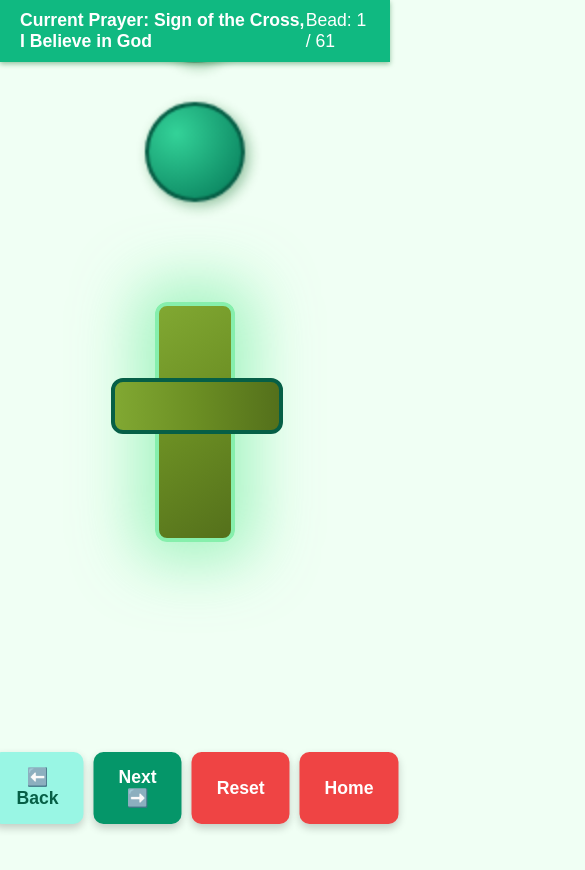
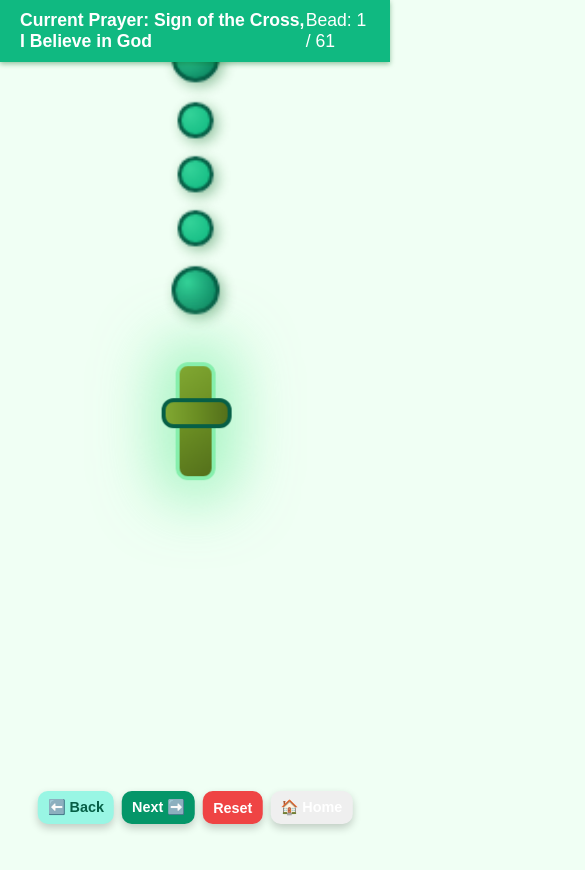
Before and after one commit to SamproCompany/rosary-online, a plain HTML site: page green.html in a window 390 px wide. Shown: the whole page, 585 px wide, since content can reach past the window. After the commit the page ends 844 px from the top, so only its background shows below. Drawn offline with Linux system fonts and the light colour scheme.

Commit message:
Update green.html

```diff
--- a/green.html
+++ b/green.html
@@ -2,23 +2,23 @@
 <html lang="en">
 <head>
 <meta charset="UTF-8" />
-<meta name="viewport" content="width=device-width, initial-scale=1.0" />
-<title>Rosary: Green Nature</title>
+<meta name="viewport" content="width=device-width, initial-scale=1.0, maximum-scale=1.0, user-scalable=no" />
+<title>Rosary: Green Nature (Responsive)</title>
 <style>
 /* --- COLOR VARIABLES FOR GREEN (NATURE) --- */
 :root {
-    --green-bg: #f0fff4; /* Very light background, like morning dew */
-    --green-shadow: rgba(5, 102, 33, 0.4); /* Shadow with a hint of green */
-    --bead-dark: #065F46; /* Dark forest green */
-    --bead-light: #34D399; /* Medium mint/emerald */
-    --bead-accent-small: #10B981; /* Light grassy green */
-    --bead-accent-large: #047857; /* Darker green (Emerald) */
-    --crucifix-color: #6B8E23; /* Olive green (wood) */
-    --status-bg: #10B981; /* Main green accent for status bar */
-    --active-glow: #86EFAC; /* Bright, glowing green */
-    --control-bg-next: #059669; /* Medium green (Next) */
-    --control-bg-prev: #99F6E4; /* Light turquoise (Back) */
-    --control-bg-reset: #EF4444; /* Red for reset (contrast) */
+    --green-bg: #f0fff4;
+    --green-shadow: rgba(5, 102, 33, 0.4);
+    --bead-dark: #065F46;
+    --bead-light: #34D399;
+    --bead-accent-small: #10B981;
+    --bead-accent-large: #047857;
+    --crucifix-color: #6B8E23;
+    --status-bg: #10B981;
+    --active-glow: #86EFAC;
+    --control-bg-next: #059669;
+    --control-bg-prev: #99F6E4;
+    --control-bg-reset: #EF4444;
 }
 
 /* --- Basic Styles --- */
@@ -36,10 +36,10 @@ flex-direction: column;
 justify-content: flex-start;
 align-items: center;
 min-height: 100vh;
-background-color: var(--green-bg); /* GREEN BACKGROUND */
+background-color: var(--green-bg);
 color: #333;
 padding-top: 50px;
-overflow: hidden;
+overflow: hidden; /* Kontroluje overflow, aby uniknąć paska przewijania przy zoomie */
 user-select: none;
 }
 h1 {
@@ -53,7 +53,7 @@ position: fixed;
 top: 0;
 left: 0;
 width: 100%;
-background-color: var(--status-bg); /* GREEN STATUS BAR */
+background-color: var(--status-bg);
 color: white;
 padding: 10px 20px;
 display: flex;
@@ -69,45 +69,47 @@ font-weight: bold;
 color: white
 }
 
-/* --- Main Container --- */
+/* --- Main Container (RESPONSYWNY) --- */
 .rosary-container {
 position: absolute;
-width: 800px;
-height: 1200px;
+width: 90vmin; /* Odpowiednik 800px w Vmin */
+height: calc(1.5 * 90vmin); /* Odpowiednik 1200px (1.5x szerokości) */
 transition: transform 0.6s cubic-bezier(0.65, 0.05, 0.36, 1);
 top: 50%;
 left: 50%;
 transform: translate(-50%, -50%);
 will-change: transform;
+z-index: 100;
 }
 
-/* --- Loop and Pendant (no change in geometry) --- */
+/* --- Loop (w %) --- */
 .loop {
 position: absolute;
 top: 0;
 left: 50%;
 transform: translateX(-50%);
-width: 760px;
-height: 760px;
+width: 95%; /* 760/800 = 95% */
+height: 63.33%; /* 760/1200 = 63.33% */
 border-radius: 50%;
 }
 
+/* --- Pendant (w %) --- */
 .pendant {
 position: absolute;
-top: 740px;
+top: 61.66%; /* 740/1200 = 61.66% */
 left: 50%;
 transform: translateX(-50%);
 display: flex;
 flex-direction: column;
 align-items: center;
-gap: 20px;
+gap: 2.5vmin; /* 20px -> 2.5vmin */
 z-index: 5;
 }
 
-/* --- Green Beads Style --- */
+/* --- Green Beads Style (w VMIN) --- */
 .bead {
 border-radius: 50%;
-border: 2px solid var(--bead-dark); /* Dark green border */
+border: 2px solid var(--bead-dark);
 transition: all 0.2s ease-in-out;
 cursor: pointer;
 position: relative;
@@ -126,33 +128,30 @@ transform: none !important;
 }
 
 .bead.small {
-width: 36px;
-height: 36px;
-/* Gradient for small beads (Grassy green) */
+width: 4.5vmin; /* 36px/800px * 90vmin */
+height: 4.5vmin;
 background: radial-gradient(circle at 30% 30%, var(--bead-light), var(--bead-accent-small));
 }
 
 .bead.large {
-width: 50px;
-height: 50px;
-/* Gradient for large beads (Emerald) */
+width: 6.25vmin; /* 50px/800px * 90vmin */
+height: 6.25vmin;
 background: radial-gradient(circle at 30% 30%, var(--bead-light), var(--bead-accent-large));
 }
 
-/* --- Cross (Olive wood) --- */
+/* --- Cross (w VMIN) --- */
 .cross {
-width: 40px;
-height: 120px;
-background-color: var(--crucifix-color); /* Olive green */
+width: 5vmin; /* 40px */
+height: 15vmin; /* 120px */
+background-color: var(--crucifix-color);
 position: relative;
 border-radius: 6px;
 cursor: pointer;
 transition: all 0.2s ease-in-out;
-margin-top: 30px;
+margin-top: 3.75vmin; /* 30px */
 box-shadow: 4px 4px 10px var(--green-shadow);
 transform: none !important;
 border: 2px solid var(--bead-dark);
-/* Gradient for an olive wood effect */
 background: linear-gradient(145deg, #81A832, #6B8E23, #54701B);
 will-change: transform, box-shadow;
 }
@@ -160,10 +159,10 @@ will-change: transform, box-shadow;
 .cross::before {
 content: '';
 position: absolute;
-top: 36px;
-left: -24px;
-width: 82px;
-height: 24px;
+top: 30%; /* 36px / 120px */
+left: -60%; /* -24px / 40px */
+width: 205%;
+height: 20%;
 background-color: var(--crucifix-color);
 border-radius: 6px;
 border: 2px solid var(--bead-dark);
@@ -172,7 +171,7 @@ background: linear-gradient(90deg, #81A832, #6B8E23, #54701B);
 
 /* --- Active State (Glowing Green) --- */
 .active {
-box-shadow: 0 0 30px 10px rgba(134, 239, 172, 0.7); /* Bright glow effect */
+box-shadow: 0 0 30px 10px rgba(134, 239, 172, 0.7);
 border-color: var(--active-glow);
 z-index: 100;
 }
@@ -181,18 +180,23 @@ box-shadow: 0 0 30px 10px rgba(134, 239, 172, 0.7);
 border-color: var(--active-glow);
 }
 
-/* --- Buttons (Green theme) --- */
+/* --- Buttons (Responsywne centrowanie) --- */
 .controls {
 position: fixed;
 bottom: 40px;
 z-index: 200;
 display: flex;
 gap: 15px;
+/* Poprawione centrowanie */
+left: 50%;
+transform: translateX(-50%);
+width: 90%;
+justify-content: center;
 }
 
 .control-button {
-font-size: 1.1rem;
-padding: 15px 25px;
+font-size: 1rem; /* Mniejszy font na mniejszych ekranach */
+padding: 10px 15px;
 color: white;
 border: none;
 border-radius: 10px;
@@ -200,6 +204,7 @@ cursor: pointer;
 box-shadow: 0 4px 8px rgba(0,0,0,0.2);
 transition: background-color 0.15s, transform 0.1s;
 font-weight: 600;
+white-space: nowrap;
 }
 
 .control-button:hover {
@@ -211,39 +216,37 @@ transform: translateY(0);
 
 /* --- Button Colors --- */
 #prev-bead {
-background-color: var(--control-bg-prev); /* Light turquoise */
-color: var(--bead-dark); /* Dark text */
+background-color: var(--control-bg-prev);
+color: var(--bead-dark);
 }
 #prev-bead:hover {
 background-color: #6EE7B7;
 }
 
 #next-bead {
-background-color: var(--control-bg-next); /* Medium green */
+background-color: var(--control-bg-next);
 }
 #next-bead:hover {
 background-color: #047857;
 }
 
 #reset-bead {
-background-color: var(--control-bg-reset); /* Red (contrast for warning) */
+background-color: var(--control-bg-reset);
 }
 #reset-bead:hover {
 background-color: #D94444;
 }
 
+/* Poprawione media query */
 @media (max-width: 600px) {
   .controls{
     bottom: 20px;
-    left: 50%;
-    transform: translateX(-50%);
-    gap: 10px;
+    width: 95%;
+    gap: 8px;
   }
-  .rosary-container{
-    top: 50%;
-    left: 50%;
-    transform: translate(-50%, -50%);
-    margin-left: 0;
+  .control-button {
+    font-size: 0.9rem;
+    padding: 8px 10px;
   }
 }
 
@@ -266,7 +269,7 @@ background-color: #D94444;
 <button id="prev-bead" class="control-button">⬅️ Back</button>
 <button id="next-bead" class="control-button">Next ➡️</button>
 <button id="reset-bead" class="control-button">Reset</button>
-<button id="reset-bead" class="control-button" onclick="location.replace('index.html')">Home</button>
+<button class="control-button" onclick="location.replace('index.html')">🏠 Home</button>
 </div>
 
 <script>
@@ -283,7 +286,30 @@ const prayerNameEl = document.getElementById('prayer-name');
 const counterEl = document.getElementById('counter');
 const beadPositions = new Array(61);
 
-// --- SEQUENCE AND PRAYER NAMES ---
+// --- STAŁE WZGLĘDNE (RELATYWNE) DLA POZYCJONOWANIA ---
+// Definicja geometrii różańca w skali bazowej 800x1200px
+const ROSARY_WIDTH_BASE = 800;
+const RADIUS_INNER_BASE = 340; // 380 (promień pętli) - 40 (dla koralików) = 340
+const LOOP_CENTER_X_BASE = 400;
+const LOOP_CENTER_Y_BASE = 380; // 760 / 2 = 380
+const PENDANT_TOP_OFFSET_BASE = 740; // Początek wisiora
+const PENDANT_X_CENTER_BASE = 400;
+
+// Rozmiary koralików w bazie
+const BEAD_SIZE_SMALL_BASE = 36;
+const BEAD_SIZE_LARGE_BASE = 50;
+const CROSS_HEIGHT_BASE = 120;
+
+
+// --- DYNAMICZNE OBLICZANIE SKALI ---
+function calculateScaleFactor() {
+    // Oblicza, o ile razy rosaryContainer jest mniejszy niż baza 800px
+    const currentContainerWidth = rosaryContainer.offsetWidth;
+    // Współczynnik skalowania: bieżący rozmiar / rozmiar bazowy
+    return currentContainerWidth / ROSARY_WIDTH_BASE;
+}
+
+// --- SEQUENCE AND PRAYER NAMES (bez zmian) ---
 const initialPendantSequence = ['large', 'small', 'small', 'small', 'large'];
 const loopSequence = [];
 for (let i = 0; i < 5; i++) {
@@ -294,57 +320,64 @@ loopSequence.push('small');
 }
 const totalBeads = 61;
 let currentBeadIndex = 0;
-// Sequence of prayers for each of the 61 points (index 0 to 60)
 const prayerSequenceNames = [
-"Sign of the Cross, I Believe in God", // Index 0: Cross
-"Our Father (Intro)", // Index 1: First large bead of the pendant
-"Hail Mary (1/3)", // Index 2
-"Hail Mary (2/3)", // Index 3
-"Hail Mary (3/3)", // Index 4
-"Glory Be / Our Father (Mystery 1)", // Index 5: Second large bead (Transition to loop)
-// Loop (5 Decades)
+    "Sign of the Cross, I Believe in God",
+    "Our Father (Intro)",
+    "Hail Mary (1/3)",
+    "Hail Mary (2/3)",
+    "Hail Mary (3/3)",
+    "Glory Be / Our Father (Mystery 1)",
     ...Array.from({length: 5}, (_, i) => [
-`Our Father (Mystery ${i+1})`, // Large bead
-...Array(10).fill(`Hail Mary (Decade ${i+1})`), // 10 small beads
+        `Our Father (Mystery ${i+1})`,
+        ...Array(10).fill(`Hail Mary (Decade ${i+1})`),
     ]).flat().slice(0, 55)
 ];
 
-// --- GENERATION OF THE ROSARY (Scale 2x) ---
-const scaleMultiplier = 2;
-const radius = 180 * scaleMultiplier;
-const centerX = 190 * scaleMultiplier;
-const centerY = 190 * scaleMultiplier;
+// --- GENEROWANIE RÓŻAŃCA (RESPONSYWNE) ---
+function generateRosary() {
+    // Wyczyść kontenery
+    loopContainer.innerHTML = '';
+    pendantContainer.innerHTML = '';
+
+    const scale = calculateScaleFactor();
+    // Dynamicznie skalowane wymiary
+    const radius = RADIUS_INNER_BASE * scale;
+    const centerX = LOOP_CENTER_X_BASE * scale;
+    const centerY = LOOP_CENTER_Y_BASE * scale;
     const angleIncrement = (2 * Math.PI) / loopSequence.length;
-const pendantTopOffset = 740;
-const pendantXCenter = 400;
+    const pendantTopOffset = PENDANT_TOP_OFFSET_BASE * scale;
+    const pendantXCenter = PENDANT_X_CENTER_BASE * scale;
 
-// 1. Generate the loop (Prayer indices 6 to 60)
+
+    // 1. Generowanie pętli (Indeksy modlitwy 6 do 60)
     loopSequence.forEach((type, index) => {
         const bead = document.createElement('div');
         bead.className = `bead ${type}`;
         const prayerIndex = index + 6;
         bead.dataset.index = prayerIndex;
 
+        // Obliczenia kątów są takie same, ale wartości X i Y zależą od przeskalowanego promienia
         const startAngle = (3 * Math.PI / 2) - (angleIncrement * (loopSequence.length / 2)) - angleIncrement;
         const finalAngle = startAngle + (index * angleIncrement);
 
         const x = centerX + radius * Math.cos(finalAngle);
         const y = centerY + radius * Math.sin(finalAngle);
 
+        // Pozycje w jednostkach PX WZGLĘDEM responsywnego rosaryContainer
         bead.style.left = `${x}px`;
         bead.style.top = `${y}px`;
         loopContainer.appendChild(bead);
+        // Zapis pozycji dla funkcji zoom
         beadPositions[prayerIndex] = { x: x, y: y };
     });
 
-// 2. Generate the pendant and Cross (Prayer indices 0 to 5)
+    // 2. Generowanie wisiora i Krzyża (Indeksy modlitwy 0 do 5)
     const crossElement = document.createElement('div');
     crossElement.className = 'cross';
     crossElement.dataset.index = 0;
     pendantContainer.appendChild(crossElement);
 
     const physicalPendantBeads = [...initialPendantSequence].reverse();
-const pendantElements = [];
 
     physicalPendantBeads.forEach((type, index) => {
         const bead = document.createElement('div');
@@ -352,25 +385,31 @@ bead.className = `bead ${type}`;
         const prayerIndex = physicalPendantBeads.length - index;
         bead.dataset.index = prayerIndex;
         pendantContainer.insertBefore(bead, crossElement);
-pendantElements.push({element: bead, index: prayerIndex, size: type === 'large' ? 50 : 36});
-});
-pendantElements.reverse();
-// Pendant positions
-pendantElements.forEach(item => {
-const beadY = item.element.offsetTop;
-beadPositions[item.index] = {
-x: pendantXCenter,
-y: pendantTopOffset + beadY + (item.size / 2)
-};
     });
 
-// Cross (Index 0)
+    // Obliczenie pozycji koralików wisiora (po dodaniu do DOM)
+    const beadsInPendant = pendantContainer.querySelectorAll('.bead');
+    let currentPendantIndex = 5;
+    beadsInPendant.forEach(beadEl => {
+        const beadY = beadEl.offsetTop;
+        beadPositions[currentPendantIndex] = {
+            x: pendantXCenter,
+            // OffsetTop jest już obliczony przez przeglądarkę w jednostkach PX
+            y: pendantTopOffset + beadY + (beadEl.offsetHeight / 2)
+        };
+        currentPendantIndex--;
+    });
+
+    // Krzyż (Index 0)
     const crossY = crossElement.offsetTop;
-const crossHeight = 120;
     beadPositions[0] = {
         x: pendantXCenter,
-y: pendantTopOffset + crossY + (crossHeight / 2)
+        y: pendantTopOffset + crossY + (crossElement.offsetHeight / 2)
     };
+
+    // Upewnij się, że pierwszy element jest podświetlony po wygenerowaniu
+    highlightAndZoom(currentBeadIndex);
+}
 // --- INTERACTION, ZOOM, AND STATUS LOGIC ---
 
 function updateStatus(index) {
@@ -385,13 +424,21 @@ const viewScaleFactor = 2.0;
 const activePosition = beadPositions[index];
 if (!activePosition) return;
 
+// Pobierz rzeczywisty rozmiar kontenera
+const containerWidth = rosaryContainer.offsetWidth;
+const containerHeight = rosaryContainer.offsetHeight;
+
 const targetX = activePosition.x;
 const targetY = activePosition.y;
-const containerCenterX = rosaryContainer.offsetWidth / 2;
-const containerCenterY = rosaryContainer.offsetHeight / 2;
+
+const containerCenterX = containerWidth / 2;
+const containerCenterY = containerHeight / 2;
+
+// Oblicz translację, aby aktywny koralik był w centrum widoku
 const finalTranslateX = (containerCenterX - targetX) * viewScaleFactor;
 const finalTranslateY = (containerCenterY - targetY) * viewScaleFactor;
 
+// Zastosuj przekształcenie (zoom i przesunięcie)
 rosaryContainer.style.transform = `
 translate(-50%, -50%)
 translate(${finalTranslateX}px, ${finalTranslateY}px)
@@ -424,7 +471,6 @@ highlightAndZoom(currentBeadIndex);
 }
 
 // --- EVENT HANDLERS ---
-// Buttons
 nextButton.addEventListener('click', () => move('next'));
 prevButton.addEventListener('click', () => move('prev'));
 resetButton.addEventListener('click', () => move('reset'));
@@ -432,22 +478,21 @@ resetButton.addEventListener('click', () => move('reset'));
 // Keyboard controls
 document.addEventListener('keydown', (event) => {
 if (event.key === 'ArrowRight' || event.key === ' ') {
-// Space or Right Arrow -> Next
-event.preventDefault(); // Prevent page scroll with space
+event.preventDefault();
 move('next');
 } else if (event.key === 'ArrowLeft') {
-// Left Arrow -> Previous
 move('prev');
 } else if (event.key === 'Escape') {
-// ESC -> Reset
 move('reset');
 }
 });
 
-// Initialization
-highlightAndZoom(0);
+// Initializacja
+generateRosary();
 
+// Zdarzenie 'resize' musi wywołać ponowne wygenerowanie i wyśrodkowanie
 window.addEventListener('resize', () => {
+    generateRosary();
     highlightAndZoom(currentBeadIndex);
 });
 
```
Lines whose indentation alone changed are shown as unchanged.
